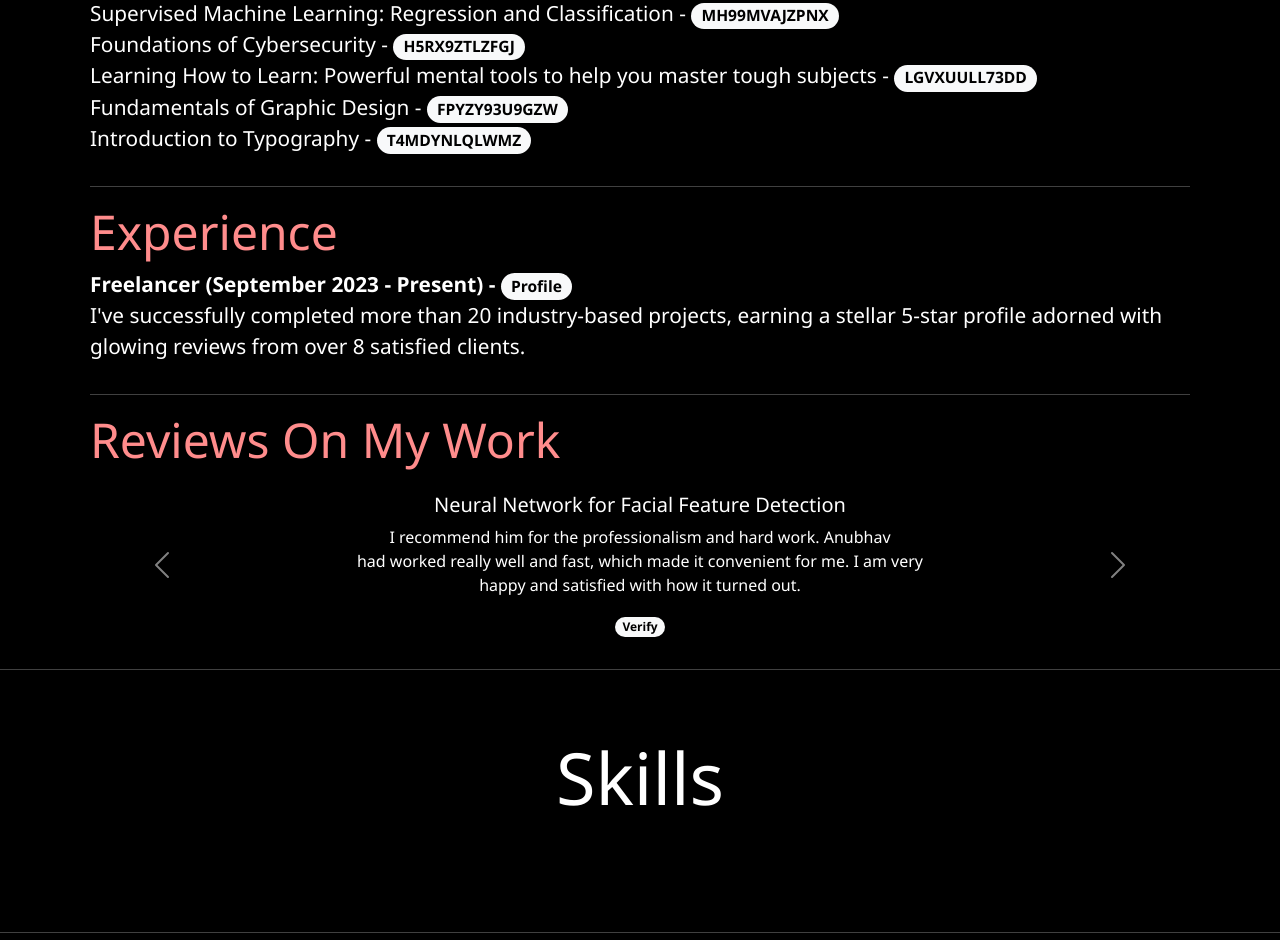
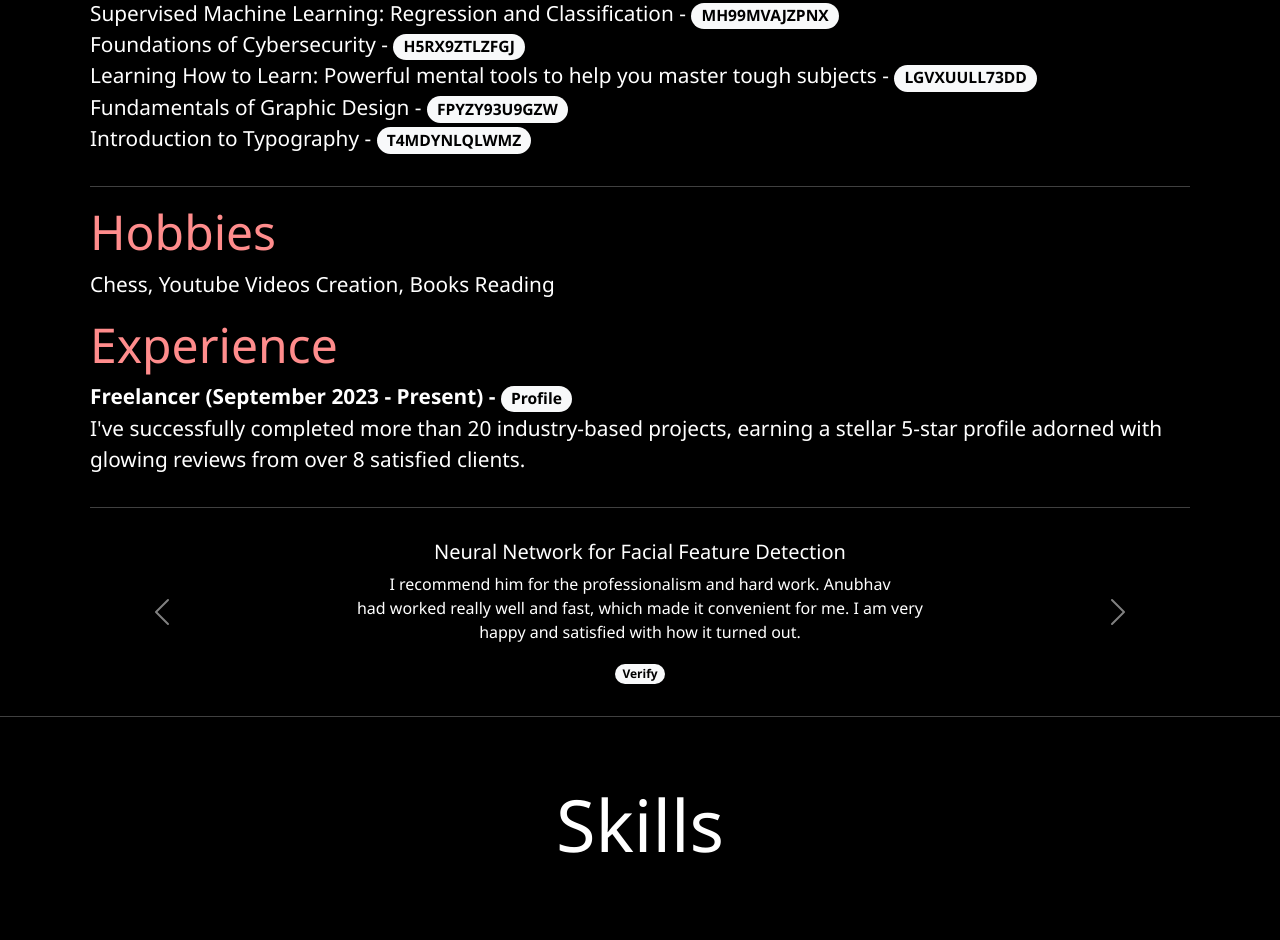
Before and after one commit to LazyyVenom/Anubhav_Portfolio, a Flask app: page / in a window 1280 px wide. Shown: the part 1610-2550 px from the top of the page. Run offline with Flask 3, Linux system fonts and the light colour scheme.

Commit message:
Added hobbies

```diff
--- a/templates/index.html
+++ b/templates/index.html
@@ -210,19 +210,22 @@
             </div>
             <hr>
             <div class="row">
+                <h1 class="display-5 stronger bold">Hobbies</h1>
+                <p class="good-text">
+                    Chess, Youtube Videos Creation, Books Reading
+                </p>
+            </div>
+            <div class="row">
                 <h1 class="display-5 stronger bold">Experience</h1>
                 <p class="good-text"><b>Freelancer (September 2023 - Present) - </b>
                     <a href="https://www.freelancer.com/u/choubeyanubhav"><span
                             class="badge rounded-pill text-bg-light">Profile</span></a><br>
-
                     I've successfully completed more than 20 industry-based projects, earning a stellar 5-star profile
                     adorned with glowing reviews from over 8 satisfied clients.
                 </p>
             </div>
             <hr>
             <div class="row">
-                <h1 class="display-5 stronger bold">Reviews On My Work</h1>
-                <br>
                 <div id="carouselExampleAutoplaying" class="carousel slide" data-bs-ride="carousel">
                     <div class="carousel-inner">
                         <div class="carousel-item active">
```
